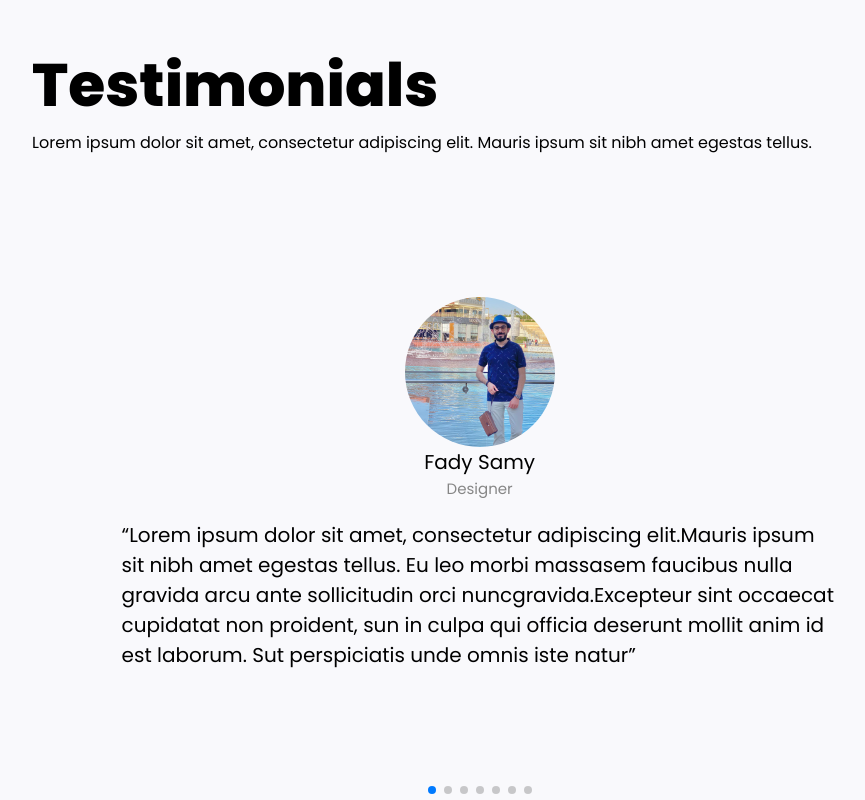
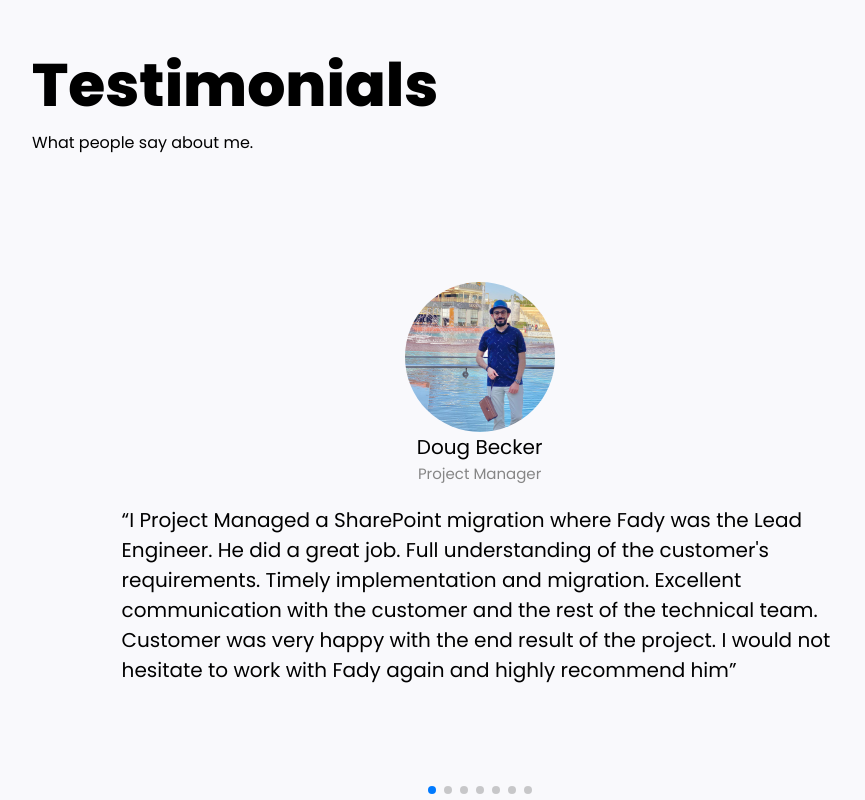
Before and after one commit to HanyMagdy25/fady-main-porto, a React (Create React App) app: page / in a window 1280 px wide. Shown: the part 2360-3160 px from the top of the page, without its empty margins (314-1179 px from the left). Built offline with nearby package versions, Linux system fonts and the light colour scheme.

Commit message:
Update Testimonials.js
Update testimonials description and recommendations

```diff
--- a/src/components/Testimonials/Testimonials.js
+++ b/src/components/Testimonials/Testimonials.js
@@ -22,8 +22,7 @@ const Testimonials = () => {
       <div className="testimonials-container">
         <h1 className="global-title">Testimonials</h1>
         <p>
-          Lorem ipsum dolor sit amet, consectetur adipiscing elit. Mauris ipsum
-          sit nibh amet egestas tellus.
+          What people say about me.
         </p>
 
         <Swiper
@@ -35,57 +34,57 @@ const Testimonials = () => {
         >
           <SwiperSlide>
             <TestiModel
-              title={"Fady Samy"}
+              title={"Doug Becker"}
               image={TestOne}
-              position={"Designer"}
-              qoute={'Lorem ipsum dolor sit amet, consectetur adipiscing elit.Mauris ipsum sit nibh amet egestas tellus. Eu leo morbi massasem faucibus nulla gravida arcu ante sollicitudin orci nuncgravida.Excepteur sint occaecat cupidatat non proident, sun in culpa qui officia deserunt mollit anim id est laborum. Sut perspiciatis unde omnis iste natur'}
+              position={"Project Manager"}
+              qoute={"I Project Managed a SharePoint migration where Fady was the Lead Engineer. He did a great job. Full understanding of the customer's requirements. Timely implementation and migration. Excellent communication with the customer and the rest of the technical team. Customer was very happy with the end result of the project. I would not hesitate to work with Fady again and highly recommend him"}
             />
           </SwiperSlide>
           <SwiperSlide>
             <TestiModel
-              title={"Hany Magdy"}
+              title={"Mohamed Abd Elmaksoud"}
               image={TestTwo}
-              position={"Web Developer"}
-              qoute={'Lorem ipsum dolor sit amet, consectetur adipiscing elit.Mauris ipsum sit nibh amet egestas tellus. Eu leo morbi massasem faucibus nulla gravida arcu ante sollicitudin orci nuncgravida.Excepteur sint occaecat cupidatat non proident, sun in culpa qui officia deserunt mollit anim id est laborum. Sut perspiciatis unde omnis iste natur'}
+              position={"Business Development Consultant"}
+              qoute={'It’s my absolute pleasure to recommend Fady M. Samy. I thoroughly enjoyed my time working with him and came to know him as a truly valuable asset to absolutely any team. He is honest, dependable, and incredibly hard-working. His knowledge of network engineering and expertise in infrastructure/cloud projects was a huge advantage. He put this skillset to work in order to increase our business achievement. Along with his undeniable talent, Fady has always been an absolute joy to work with. He is a true team player and always manages to foster positive discussions and bring the best out of other employees. Without a doubt, I confidently recommend fady. As a dedicated, knowledgeable and an all-around great person, I know that he will be a beneficial addition to any enterprise .'}
             />
           </SwiperSlide>
           <SwiperSlide>
           <TestiModel
-              title={"Hany Magdy"}
+              title={"Farooq Khan"}
               image={TestTwo}
-              position={"Web Developer"}
-              qoute={'Lorem ipsum dolor sit amet, consectetur adipiscing elit.Mauris ipsum sit nibh amet egestas tellus. Eu leo morbi massasem faucibus nulla gravida arcu ante sollicitudin orci nuncgravida.Excepteur sint occaecat cupidatat non proident, sun in culpa qui officia deserunt mollit anim id est laborum. Sut perspiciatis unde omnis iste natur'}
+              position={"Senior IT Deployment Manager at Vodafone Group Service GmbH"}
+              qoute={'I had the opportunity to work with Fady for more than 2.5 years. He is passionate and friendly and command good communication skills. He possess high commitment with the services, strong technical understanding , end user commitment, and holds very strong problem solving skills. I wish him good luck.'}
               />
           </SwiperSlide>
           <SwiperSlide>
           <TestiModel
-              title={"Hany Magdy"}
+              title={"Abeer Makki"}
               image={TestTwo}
-              position={"Web Developer"}
-              qoute={'Lorem ipsum dolor sit amet, consectetur adipiscing elit.Mauris ipsum sit nibh amet egestas tellus. Eu leo morbi massasem faucibus nulla gravida arcu ante sollicitudin orci nuncgravida.Excepteur sint occaecat cupidatat non proident, sun in culpa qui officia deserunt mollit anim id est laborum. Sut perspiciatis unde omnis iste natur'}
+              position={"Store Technology – MBA Digital Transformation candidate"}
+              qoute={'I was pleased to work with Fady for nearly 1 year. Fady was one of key players in vodafone collaboration team, and one of the best I ever worked with, very dedicated and self driven. ’m really impressed with his knowledge and level of technicality. Moreover, his ability to solve problems is really outstanding. We worked together to enhance monitoring the Sharepoint solution. The extra effort he put into this really made a big difference not only for me, but the team also. Thank you!'}
             />
           </SwiperSlide>
           <SwiperSlide>
             <TestiModel
-              title={"Hany Magdy"}
+              title={"Noha Salah"}
               image={TestTwo}
-              position={"Web Developer"}
-              qoute={'Lorem ipsum dolor sit amet, consectetur adipiscing elit.Mauris ipsum sit nibh amet egestas tellus. Eu leo morbi massasem faucibus nulla gravida arcu ante sollicitudin orci nuncgravida.Excepteur sint occaecat cupidatat non proident, sun in culpa qui officia deserunt mollit anim id est laborum. Sut perspiciatis unde omnis iste natur'}
+              position={"Customer Success & Inside Sales Sr Specialist at CEQUENS"}
+              qoute={"I worked with Fady for a couple of years. He has excellent technical knowledge and communication skills enough to solve any customer's issue and make him happy and very satisfied. Our customers are very skilled techies based in the US and Europe and always have the confidence that their technical issues will be solved, thanks to him. His dedication to work and productivity contributed to the growth of the business, not only he helped our business serve satisfied and loyal customers but also helped in doing business with new enterprises overseas. I'm so proud and pleased to work with him and looking forward to working with him someday."}
             /></SwiperSlide>
           <SwiperSlide>
           <TestiModel
-              title={"Hany Magdy"}
+              title={"Bassant Morgan"}
               image={TestTwo}
-              position={"Web Developer"}
-              qoute={'Lorem ipsum dolor sit amet, consectetur adipiscing elit.Mauris ipsum sit nibh amet egestas tellus. Eu leo morbi massasem faucibus nulla gravida arcu ante sollicitudin orci nuncgravida.Excepteur sint occaecat cupidatat non proident, sun in culpa qui officia deserunt mollit anim id est laborum. Sut perspiciatis unde omnis iste natur'}
+              position={"Business Analyst at Vodafone International Service"}
+              qoute={'Fady was not such my colleague in Vodafone but also he was a brother. I was enjoying travelling with him... He is so professional, hard worker and dedicated. It was very nice working with you. :)'}
             />
           </SwiperSlide>
           <SwiperSlide>
           <TestiModel
-              title={"Hany Magdy"}
+              title={"Ahmed AbdElMoneim"}
               image={TestTwo}
-              position={"Web Developer"}
-              qoute={'Lorem ipsum dolor sit amet, consectetur adipiscing elit.Mauris ipsum sit nibh amet egestas tellus. Eu leo morbi massasem faucibus nulla gravida arcu ante sollicitudin orci nuncgravida.Excepteur sint occaecat cupidatat non proident, sun in culpa qui officia deserunt mollit anim id est laborum. Sut perspiciatis unde omnis iste natur'}
+              position={"Application Manager"}
+              qoute={'I’ve worked with Fady for more than 2 years in two different teams under the same Collaboration domain however we worked together a lot. He always used to provide work with good quality. Fady supported the HUB service –Vodafone worldwide intranet- for long time where he used to handle support cases, vendor engagements & SharePoint deployments successfully in a professional way. Also he handled different high value projects like Vodafone Discover & Vodafone Learning Platform. Fady was always an example of discipline & providing work with good quality. I always have a great admiration to Fady either on the work level or the personal level. I wish him the best in his new challenges.'}
             />
           </SwiperSlide>
 
```
Lines whose indentation alone changed are shown as unchanged.
